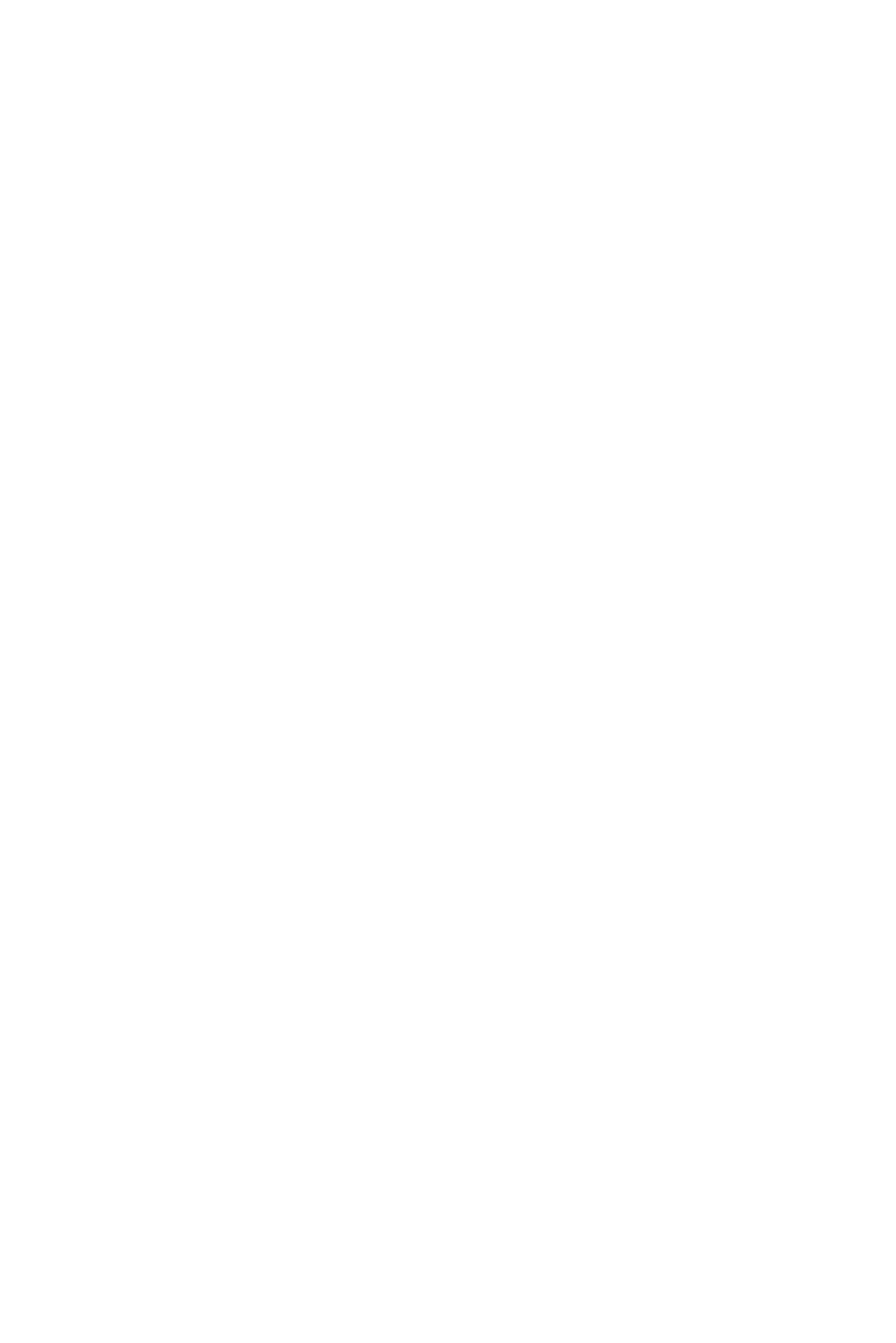
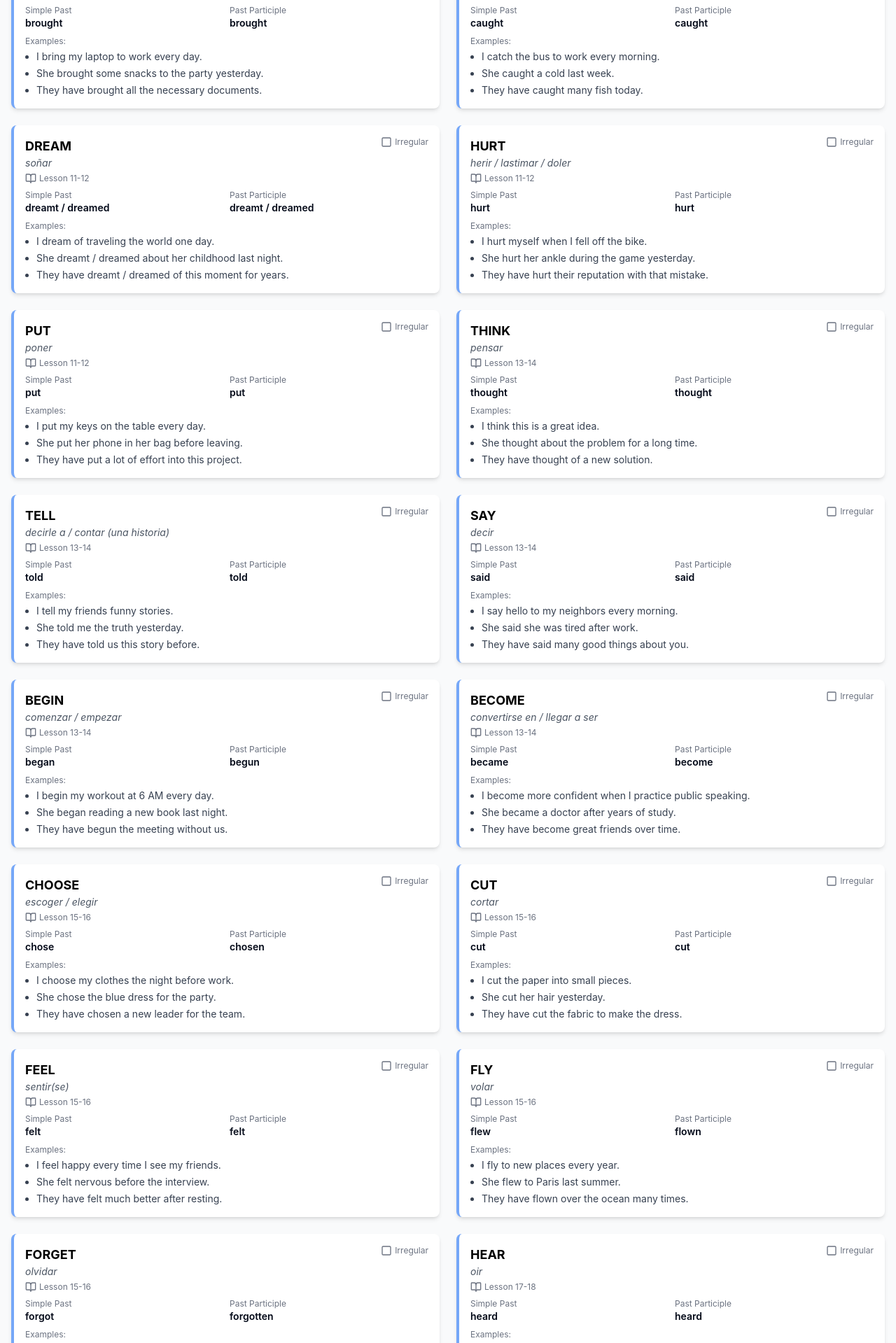
Before and after one commit to IssacPP10/verb-nexus, a React (Vite) app: page /level1 in a window 1280 px wide. Shown: the part 5661-7580 px from the top of the page at 70% size. Before the commit the page ends 5584 px from the top, so only its background shows below. Built offline with nearby package versions, Linux system fonts and the light colour scheme.

Commit message:
All verbs from the first level added

```diff
--- a/src/data/level1.ts
+++ b/src/data/level1.ts
@@ -526,5 +526,317 @@ export const level1Data: VerbData = {
         pastParticiple: "They have made a lot of progress on the project.",
       },
     },
+    {
+      base: "bring",
+      meaning: "traer",
+      simplePast: "brought",
+      pastParticiple: "brought",
+      isRegular: false,
+      lesson: "11-12",
+      examples: {
+        base: "I bring my laptop to work every day.",
+        simplePast: "She brought some snacks to the party yesterday.",
+        pastParticiple: "They have brought all the necessary documents.",
+      },
+    },
+    {
+      base: "catch",
+      meaning: "atrapar",
+      simplePast: "caught",
+      pastParticiple: "caught",
+      isRegular: false,
+      lesson: "11-12",
+      examples: {
+        base: "I catch the bus to work every morning.",
+        simplePast: "She caught a cold last week.",
+        pastParticiple: "They have caught many fish today.",
+      },
+    },
+    {
+      base: "dream",
+      meaning: "soñar",
+      simplePast: "dreamt / dreamed",
+      pastParticiple: "dreamt / dreamed",
+      isRegular: false,
+      lesson: "11-12",
+      examples: {
+        base: "I dream of traveling the world one day.",
+        simplePast: "She dreamt / dreamed about her childhood last night.",
+        pastParticiple: "They have dreamt / dreamed of this moment for years.",
+      },
+    },
+    {
+      base: "hurt",
+      meaning: "herir / lastimar / doler",
+      simplePast: "hurt",
+      pastParticiple: "hurt",
+      isRegular: false,
+      lesson: "11-12",
+      examples: {
+        base: "I hurt myself when I fell off the bike.",
+        simplePast: "She hurt her ankle during the game yesterday.",
+        pastParticiple: "They have hurt their reputation with that mistake.",
+      },
+    },
+    {
+      base: "put",
+      meaning: "poner",
+      simplePast: "put",
+      pastParticiple: "put",
+      isRegular: false,
+      lesson: "11-12",
+      examples: {
+        base: "I put my keys on the table every day.",
+        simplePast: "She put her phone in her bag before leaving.",
+        pastParticiple: "They have put a lot of effort into this project.",
+      },
+    },
+    {
+      base: "think",
+      meaning: "pensar",
+      simplePast: "thought",
+      pastParticiple: "thought",
+      isRegular: false,
+      lesson: "13-14",
+      examples: {
+        base: "I think this is a great idea.",
+        simplePast: "She thought about the problem for a long time.",
+        pastParticiple: "They have thought of a new solution.",
+      },
+    },
+    {
+      base: "tell",
+      meaning: "decirle a / contar (una historia)",
+      simplePast: "told",
+      pastParticiple: "told",
+      isRegular: false,
+      lesson: "13-14",
+      examples: {
+        base: "I tell my friends funny stories.",
+        simplePast: "She told me the truth yesterday.",
+        pastParticiple: "They have told us this story before.",
+      },
+    },
+    {
+      base: "say",
+      meaning: "decir",
+      simplePast: "said",
+      pastParticiple: "said",
+      isRegular: false,
+      lesson: "13-14",
+      examples: {
+        base: "I say hello to my neighbors every morning.",
+        simplePast: "She said she was tired after work.",
+        pastParticiple: "They have said many good things about you.",
+      },
+    },
+    {
+      base: "begin",
+      meaning: "comenzar / empezar",
+      simplePast: "began",
+      pastParticiple: "begun",
+      isRegular: false,
+      lesson: "13-14",
+      examples: {
+        base: "I begin my workout at 6 AM every day.",
+        simplePast: "She began reading a new book last night.",
+        pastParticiple: "They have begun the meeting without us.",
+      },
+    },
+    {
+      base: "become",
+      meaning: "convertirse en / llegar a ser",
+      simplePast: "became",
+      pastParticiple: "become",
+      isRegular: false,
+      lesson: "13-14",
+      examples: {
+        base: "I become more confident when I practice public speaking.",
+        simplePast: "She became a doctor after years of study.",
+        pastParticiple: "They have become great friends over time.",
+      },
+    },
+    {
+      base: "choose",
+      meaning: "escoger / elegir",
+      simplePast: "chose",
+      pastParticiple: "chosen",
+      isRegular: false,
+      lesson: "15-16",
+      examples: {
+        base: "I choose my clothes the night before work.",
+        simplePast: "She chose the blue dress for the party.",
+        pastParticiple: "They have chosen a new leader for the team.",
+      },
+    },
+    {
+      base: "cut",
+      meaning: "cortar",
+      simplePast: "cut",
+      pastParticiple: "cut",
+      isRegular: false,
+      lesson: "15-16",
+      examples: {
+        base: "I cut the paper into small pieces.",
+        simplePast: "She cut her hair yesterday.",
+        pastParticiple: "They have cut the fabric to make the dress.",
+      },
+    },
+    {
+      base: "feel",
+      meaning: "sentir(se)",
+      simplePast: "felt",
+      pastParticiple: "felt",
+      isRegular: false,
+      lesson: "15-16",
+      examples: {
+        base: "I feel happy every time I see my friends.",
+        simplePast: "She felt nervous before the interview.",
+        pastParticiple: "They have felt much better after resting.",
+      },
+    },
+    {
+      base: "fly",
+      meaning: "volar",
+      simplePast: "flew",
+      pastParticiple: "flown",
+      isRegular: false,
+      lesson: "15-16",
+      examples: {
+        base: "I fly to new places every year.",
+        simplePast: "She flew to Paris last summer.",
+        pastParticiple: "They have flown over the ocean many times.",
+      },
+    },
+    {
+      base: "forget",
+      meaning: "olvidar",
+      simplePast: "forgot",
+      pastParticiple: "forgotten",
+      isRegular: false,
+      lesson: "15-16",
+      examples: {
+        base: "I forget my keys sometimes.",
+        simplePast: "She forgot to bring her book to class.",
+        pastParticiple: "They have forgotten their meeting time.",
+      },
+    },
+    {
+      base: "hear",
+      meaning: "oir",
+      simplePast: "heard",
+      pastParticiple: "heard",
+      isRegular: false,
+      lesson: "17-18",
+      examples: {
+        base: "I hear music from my neighbor’s house every night.",
+        simplePast: "She heard a strange noise in the middle of the night.",
+        pastParticiple: "They have heard all the announcements this morning.",
+      },
+    },
+    {
+      base: "hit",
+      meaning: "golpear",
+      simplePast: "hit",
+      pastParticiple: "hit",
+      isRegular: false,
+      lesson: "17-18",
+      examples: {
+        base: "I hit the ball with the bat during practice.",
+        simplePast: "She hit the target with her arrow yesterday.",
+        pastParticiple: "They have hit all the goals they set for the year.",
+      },
+    },
+    {
+      base: "hold",
+      meaning: "sostener / agarrar / esperar",
+      simplePast: "held",
+      pastParticiple: "held",
+      isRegular: false,
+      lesson: "17-18",
+      examples: {
+        base: "I hold my phone while talking.",
+        simplePast: "She held the baby in her arms yesterday.",
+        pastParticiple: "They have held the meeting for two hours.",
+      },
+    },
+    {
+      base: "keep",
+      meaning: "guardar / mantener / conservar",
+      simplePast: "kept",
+      pastParticiple: "kept",
+      isRegular: false,
+      lesson: "17-18",
+      examples: {
+        base: "I keep my books on the shelf.",
+        simplePast: "She kept the secret from her friends.",
+        pastParticiple: "They have kept their promises for years.",
+      },
+    },
+    {
+      base: "meet",
+      meaning: "conocer (por 1ra vez) / verse con",
+      simplePast: "met",
+      pastParticiple: "met",
+      isRegular: false,
+      lesson: "17-18",
+      examples: {
+        base: "I meet new people at work every day.",
+        simplePast: "She met her best friend in high school.",
+        pastParticiple: "They have met with the team to discuss the project.",
+      },
+    },
+    {
+      base: "leave",
+      meaning: "irse de / abandonar",
+      simplePast: "left",
+      pastParticiple: "left",
+      isRegular: false,
+      lesson: "19-20",
+      examples: {
+        base: "I leave work at 5 PM every day.",
+        simplePast: "She left the party early last night.",
+        pastParticiple: "They have left the office for the day.",
+      },
+    },
+    {
+      base: "know",
+      meaning: "conocer / saber",
+      simplePast: "knew",
+      pastParticiple: "known",
+      isRegular: false,
+      lesson: "19-20",
+      examples: {
+        base: "I know the answer to this question.",
+        simplePast: "She knew everyone at the party last night.",
+        pastParticiple: "They have known each other for years.",
+      },
+    },
+    {
+      base: "lend",
+      meaning: "prestar",
+      simplePast: "lent",
+      pastParticiple: "lent",
+      isRegular: false,
+      lesson: "19-20",
+      examples: {
+        base: "I lend my books to friends sometimes.",
+        simplePast: "She lent me her jacket yesterday.",
+        pastParticiple: "They have lent money to their neighbors in the past.",
+      },
+    },
+    {
+      base: "pay",
+      meaning: "pagar",
+      simplePast: "paid",
+      pastParticiple: "paid",
+      isRegular: false,
+      lesson: "19-20",
+      examples: {
+        base: "I pay my bills on time every month.",
+        simplePast: "She paid for the dinner last night.",
+        pastParticiple: "They have paid their taxes already.",
+      },
+    },
   ],
 };
--- a/src/data/level3.ts
+++ b/src/data/level3.ts
@@ -513,7 +513,7 @@ export const level3Data: VerbData = {
     },
     {
       base: "keep an eye on (something)",
-      meaning: "estar al pendiente / atentos de (alguien / algo)",
+      meaning: "estar al pendiente / atento de (alguien / algo)",
       simplePast: "kept an eye on",
       pastParticiple: "kept an eye on",
       isRegular: false,
```
